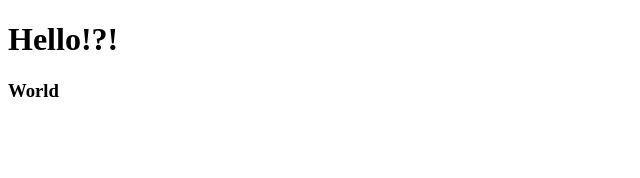
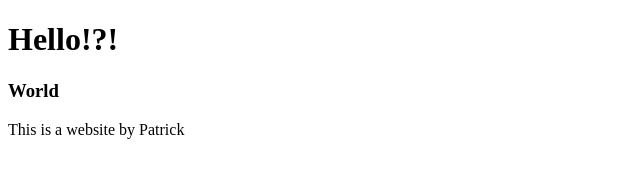
Before and after one commit to SoylentGrnIzPpl/WebProg1, a plain HTML site: page index.html in a window 1280 px wide. Shown: the whole page, without its empty margins (0-640 px from the left). Drawn offline with Linux system fonts and the light colour scheme.

Commit message:
adding first name to index.html

```diff
--- a/index.html
+++ b/index.html
@@ -3,5 +3,6 @@
 <body>
     <h1>Hello!?!</h1>
     <h3>World</h3>
+    <p>This is a website by Patrick</p>
 </body>
 </html>
```
